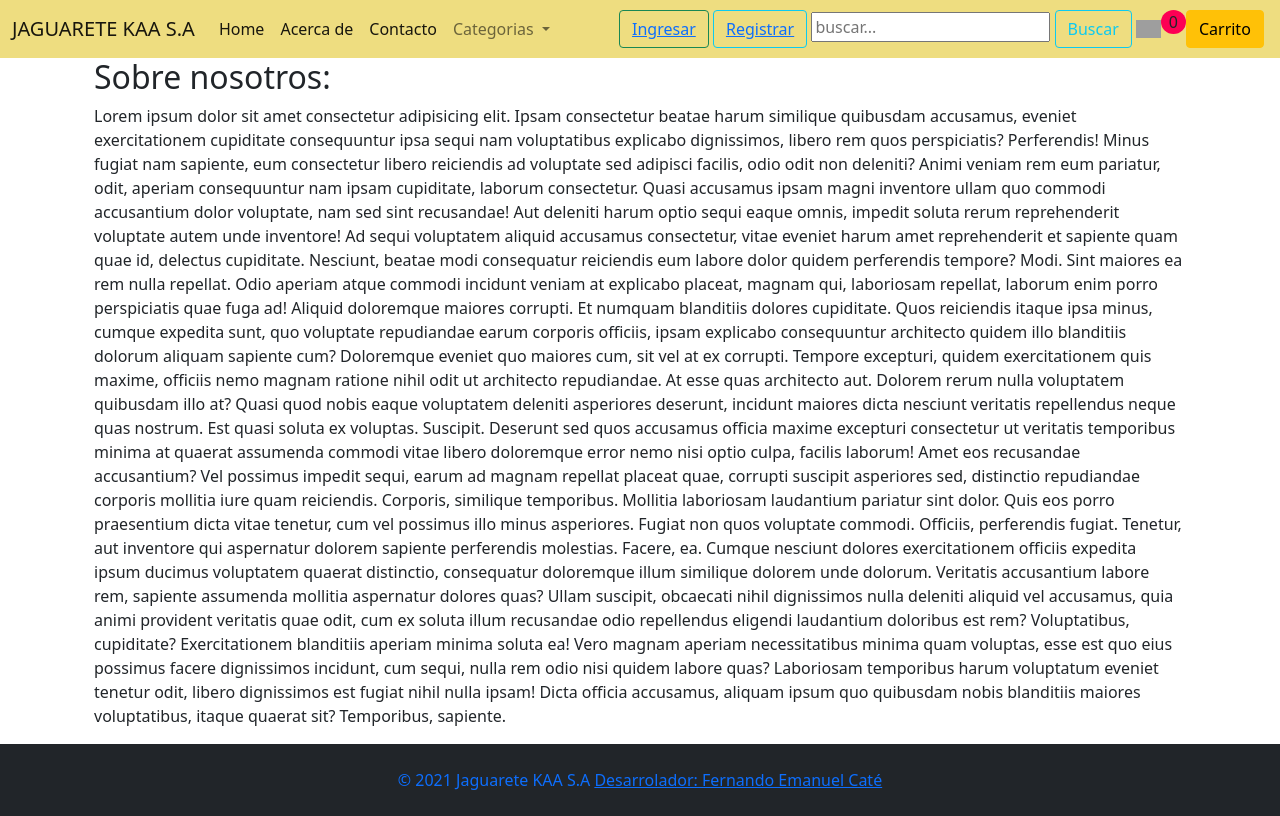
After one commit to fer-kt/django-ecommerce, a Django app: page /acerca/ in a window 1280 px wide. The commit adds this page. Run offline with Django 3.2, Linux system fonts and the light colour scheme; data that the repository does not hold is empty; grey boxes are pictures that could not be loaded.

Commit message:
Agregada sección About y footer

```diff
--- /dev/null
+++ b/TIENDA/templates/tienda/acerca.html
@@ -0,0 +1,30 @@
+{% extends 'tienda/layout.html' %}
+
+{% block body %}
+<div class="container">
+
+<h2>Sobre nosotros:</h2>
+<p>
+    Lorem ipsum dolor sit amet consectetur adipisicing elit. Ipsam consectetur beatae harum similique quibusdam accusamus, eveniet exercitationem cupiditate consequuntur ipsa sequi nam voluptatibus explicabo dignissimos, libero rem quos perspiciatis? Perferendis!
+    Minus fugiat nam sapiente, eum consectetur libero reiciendis ad voluptate sed adipisci facilis, odio odit non deleniti? Animi veniam rem eum pariatur, odit, aperiam consequuntur nam ipsam cupiditate, laborum consectetur.
+    Quasi accusamus ipsam magni inventore ullam quo commodi accusantium dolor voluptate, nam sed sint recusandae! Aut deleniti harum optio sequi eaque omnis, impedit soluta rerum reprehenderit voluptate autem unde inventore!
+    Ad sequi voluptatem aliquid accusamus consectetur, vitae eveniet harum amet reprehenderit et sapiente quam quae id, delectus cupiditate. Nesciunt, beatae modi consequatur reiciendis eum labore dolor quidem perferendis tempore? Modi.
+    Sint maiores ea rem nulla repellat. Odio aperiam atque commodi incidunt veniam at explicabo placeat, magnam qui, laboriosam repellat, laborum enim porro perspiciatis quae fuga ad! Aliquid doloremque maiores corrupti.
+    Et numquam blanditiis dolores cupiditate. Quos reiciendis itaque ipsa minus, cumque expedita sunt, quo voluptate repudiandae earum corporis officiis, ipsam explicabo consequuntur architecto quidem illo blanditiis dolorum aliquam sapiente cum?
+    Doloremque eveniet quo maiores cum, sit vel at ex corrupti. Tempore excepturi, quidem exercitationem quis maxime, officiis nemo magnam ratione nihil odit ut architecto repudiandae. At esse quas architecto aut.
+    Dolorem rerum nulla voluptatem quibusdam illo at? Quasi quod nobis eaque voluptatem deleniti asperiores deserunt, incidunt maiores dicta nesciunt veritatis repellendus neque quas nostrum. Est quasi soluta ex voluptas. Suscipit.
+    Deserunt sed quos accusamus officia maxime excepturi consectetur ut veritatis temporibus minima at quaerat assumenda commodi vitae libero doloremque error nemo nisi optio culpa, facilis laborum! Amet eos recusandae accusantium?
+    Vel possimus impedit sequi, earum ad magnam repellat placeat quae, corrupti suscipit asperiores sed, distinctio repudiandae corporis mollitia iure quam reiciendis. Corporis, similique temporibus. Mollitia laboriosam laudantium pariatur sint dolor.
+    Quis eos porro praesentium dicta vitae tenetur, cum vel possimus illo minus asperiores. Fugiat non quos voluptate commodi. Officiis, perferendis fugiat. Tenetur, aut inventore qui aspernatur dolorem sapiente perferendis molestias.
+    Facere, ea. Cumque nesciunt dolores exercitationem officiis expedita ipsum ducimus voluptatem quaerat distinctio, consequatur doloremque illum similique dolorem unde dolorum. Veritatis accusantium labore rem, sapiente assumenda mollitia aspernatur dolores quas?
+    Ullam suscipit, obcaecati nihil dignissimos nulla deleniti aliquid vel accusamus, quia animi provident veritatis quae odit, cum ex soluta illum recusandae odio repellendus eligendi laudantium doloribus est rem? Voluptatibus, cupiditate?
+    Exercitationem blanditiis aperiam minima soluta ea! Vero magnam aperiam necessitatibus minima quam voluptas, esse est quo eius possimus facere dignissimos incidunt, cum sequi, nulla rem odio nisi quidem labore quas?
+    Laboriosam temporibus harum voluptatum eveniet tenetur odit, libero dignissimos est fugiat nihil nulla ipsam! Dicta officia accusamus, aliquam ipsum quo quibusdam nobis blanditiis maiores voluptatibus, itaque quaerat sit? Temporibus, sapiente.
+</p>
+
+
+
+</div>
+
+
+{% endblock %}
--- a/TIENDA/templates/tienda/agregar.html
+++ b/TIENDA/templates/tienda/agregar.html
@@ -3,9 +3,10 @@
 
 
 {% block body %}
-
+<a href=" {% url 'tienda:home' %} " class="btn btn-primary"> Volver al inicio</a>
 <form action="{% url 'tienda:agregar' %} ", method="POST" enctype="multipart/form-data">
 {% csrf_token %}
+<p> {{form.error}} </p>
     <h3>Titulo: </h3>
     {{form.titulo}}
 
@@ -28,5 +29,5 @@
 
 
 
-<a href=" {% url 'tienda:home' %} " class="btn btn-primary"> Volver al inicio</a>
+
 {% endblock body %}
--- a/TIENDA/templates/tienda/categorias.html
+++ b/TIENDA/templates/tienda/categorias.html
@@ -10,9 +10,10 @@
                     <img src=" {{ media_url  }}{{ c.imagen.url }}" class="card-img-top" alt="...">
                     <div class="card-body">
                         <h5 class="card-title">{{c.titulo}}</h5>
-                        <p class="card-text">{{c.descripcion}}</p>
+                        <p class="card-text">{{c.descripcion |slice:'0:200' }} <a href="{% url 'tienda:producto' c.id %}  " >...ver más</a></p>
 
                         <a href="{% url 'tienda:producto' c.id %}  " class="btn btn-primary">ver más</a>
+                        <a href="{% url 'tienda:carrito' c.id %}" class="btn btn-success">Añadir al carrito</a>
                     </div>
                 </div>
 
--- a/TIENDA/templates/tienda/layout.html
+++ b/TIENDA/templates/tienda/layout.html
@@ -19,7 +19,7 @@
 <body>
 
 
-    <nav class="navbar navbar-expand-lg navbar-light " style="background-color: #eedd80;">
+    <nav class="navbar navbar-expand-lg navbar-light sticky-top" style="background-color: #eedd80;">
         <div class="container-fluid">
             <a class="navbar-brand" href="{% url 'tienda:home' %}">JAGUARETE KAA S.A</a>
             <button class="navbar-toggler" type="button" data-bs-toggle="collapse"
@@ -32,6 +32,8 @@
                     <li class="nav-item">
                         <a class="nav-link active" aria-current="page" href="{% url 'tienda:home' %} ">Home</a>
                     </li>
+                    <a href="{% url 'tienda:acerca' %} " class="nav-link active">Acerca de</a>
+<a href="mailto: contacto@jaguaretesa.com" class="nav-link active">Contacto</a>
                     {% if perms.TIENDA.add_producto%}
                     <li class="nav-item">
 
@@ -52,10 +54,7 @@
 
                         </ul>
 
-
-
                     </li>
-
                 </ul>
 
                 <div class="dropdown">
@@ -66,7 +65,7 @@
                         {{user.username}}
                     </button>
                     <ul class="dropdown-menu" aria-labelledby="dropdownMenuButton1">
-                        <li><a class="dropdown-item btn btn-warning" href="{% url 'logout' %} ">Salir  </a></li>
+                        <li><a class="dropdown-item btn btn-warning" href="{% url 'logout' %} ">Salir </a></li>
 
                     </ul>
                     {% else %}
@@ -88,17 +87,24 @@
                     <button type="submit" class="btn btn-outline-info">Buscar</button>
                 </form>
                 &NonBreakingSpace;
-                <div class="circulo" style="border-radius: 25%; background-color:rgb(236, 240, 24); max-width: 55px">  {{cantidad_productos}}
-                    <img src="https://image.flaticon.com/icons/png/512/419/419910.png" style="max-width: 75%;" alt="" srcset="">
-                     </div>
-               <a href=" {% url 'tienda:checkout' %} " class="btn btn-warning">Carrito </a>
+                <img src="https://image.flaticon.com/icons/png/512/419/419910.png" style="max-width: 25px;" alt=""
+                    srcset="">
+                <div class="" style="border-radius: 25%;  max-width: 55px; min-width: 25px ">
+                    <p class="font-weight-bold text-center"
+                        style="background-color: rgb(253, 0, 84); border-radius:50%; margin-top:2px ">
 
-            &NonBreakingSpace;
+                        {{cantidad_productos}}
+                    </p>
+
+                </div>
+                <a href=" {% url 'tienda:checkout' %} " class="btn btn-warning">Carrito </a>
+
+                &NonBreakingSpace;
 
 
 
 
-        </div>
+            </div>
         </div>
     </nav>
 
@@ -120,6 +126,23 @@
         {% endblock content %}
     </div>
 
+    <footer class="footer mt-auto py-3 bg-dark">
+
+
+        <div class="container">
+
+          <div class="footer-copyright text-center py-2 text-primary">
+
+                   © 2021 Jaguarete KAA S.A
+
+
+    <a href="mailto: fernandoecate@gmail.com">Desarrolador:  Fernando Emanuel Caté</a>
+  </div>
+        </div>
+    </footer>
+
+
+
 
 </body>
 
--- a/TIENDA/urls.py
+++ b/TIENDA/urls.py
@@ -15,4 +15,5 @@ urlpatterns = [
     path('checkout/', views.checkout, name = 'checkout'),
     path('borrar_carrito/', views.borrar_carrito, name ='borrar_carrito'),
     path('confirmar/', views.confirmar_pedido, name= 'confirmar_pedido'),
+    path('acerca/', views.acerca, name = 'acerca'),
 ]
--- a/TIENDA/views.py
+++ b/TIENDA/views.py
@@ -7,8 +7,9 @@ from .models import Producto, Categoria, Carrito
 from .forms import FormProducto, Producto
 from django.urls import reverse
 from django.contrib.auth.decorators import permission_required, login_required
+#import pywhatkit
 
-
+#PHONE = '+541159528537' # número de telefono donde recibir el pedido
 def home(request):
     if "carrito" not in request.session:
             request.session["carrito"] = []
@@ -117,10 +118,14 @@ def borrar_carrito(request):
 @login_required
 def confirmar_pedido(request):
     usuario = User.objects.get(username=request.user)
-
     cart = Carrito.objects.create(usuario = usuario)
     cart.save()
     for id in request.session['carrito']:
         cart.lista.add(Producto.objects.get(id=id))
     request.session['carrito'] = []
+
     return redirect("tienda:home")
+
+
+def acerca(request):
+    return render(request, 'tienda/acerca.html')
--- /dev/null
+++ b/pywhatkit_dbs.txt
@@ -0,0 +1 @@
+--------------------
```
Also changed, not shown: TIENDA/templates/tienda/carrito.html (+0 -16 lines), TIENDA/templates/tienda/producto.html (+4 -4 lines).
